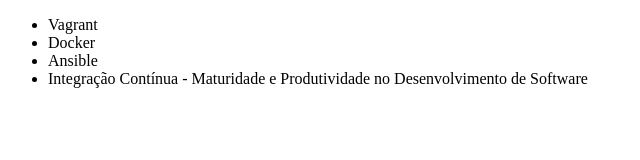
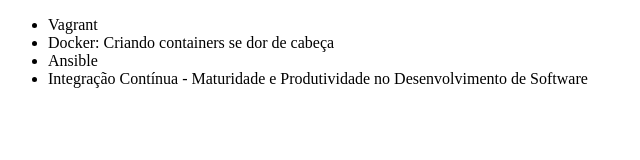
Before and after one commit to hugoo96/alura-git, a plain HTML site: page index.html in a window 1280 px wide. Shown: the whole page, without its empty margins (0-640 px from the left). Drawn offline with Linux system fonts and the light colour scheme.

Commit message:
Corrigindo nome do curso de Docker

```diff
--- a/index.html
+++ b/index.html
@@ -7,7 +7,7 @@
 <body>
     <ul>
         <li>Vagrant</li>
-        <li>Docker</li>
+        <li>Docker: Criando containers se dor de cabeça</li>
         <li>Ansible</li>
         <li>Integração Contínua - Maturidade e Produtividade no Desenvolvimento de Software</li>
     </ul>
```
